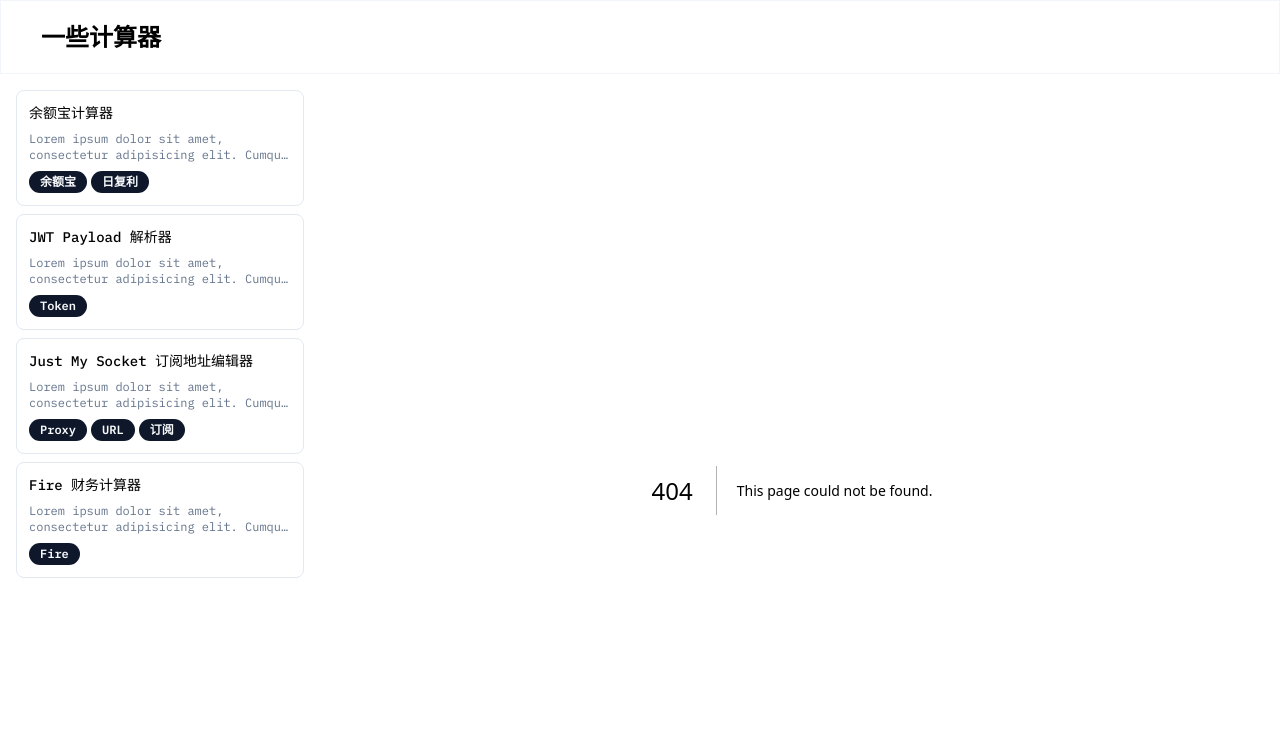
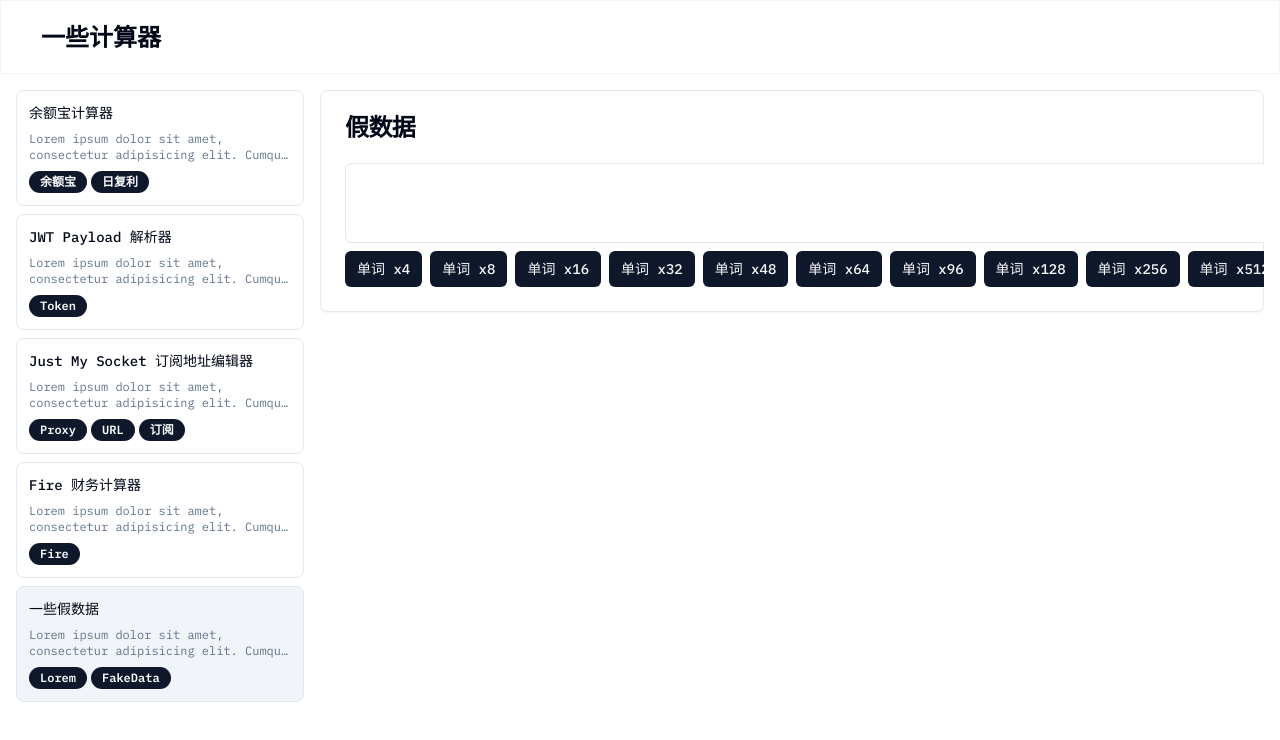
Before and after one commit to ygsgdbd/yixiejisuanqi, a Next.js app: page /fakeData in a window 1280 px wide. Before the commit this address had no page. Shown: the top 740 px of the page. Built offline with nearby package versions, Linux system fonts and the light colour scheme.

Commit message:
feat(all): 添加假数据模块

```diff
--- a/package.json
+++ b/package.json
@@ -9,6 +9,7 @@
     "lint": "next lint"
   },
   "dependencies": {
+    "@faker-js/faker": "^8.4.1",
     "@hookform/resolvers": "^3.9.0",
     "@radix-ui/react-checkbox": "^1.1.1",
     "@radix-ui/react-dialog": "^1.1.1",
@@ -24,11 +25,13 @@
     "lucide-react": "^0.414.0",
     "moment": "^2.30.1",
     "next": "14.2.5",
+    "next-themes": "^0.3.0",
     "react": "^18",
     "react-dom": "^18",
     "react-hook-form": "^7.52.1",
     "react-imask": "^7.6.1",
     "react-use": "^17.5.1",
+    "sonner": "^1.5.0",
     "tailwind-merge": "^2.4.0",
     "tailwindcss-animate": "^1.0.7",
     "zod": "^3.23.8"
--- /dev/null
+++ b/src/app/fakeData/FakeData.tsx
@@ -0,0 +1,24 @@
+"use client";
+
+import Text from "@/app/fakeData/Text";
+import {
+  Card,
+  CardContent,
+  CardHeader,
+  CardTitle,
+} from "@/shadcn/components/ui/card";
+
+export default function FakeData() {
+  return (
+    <Card>
+      <CardHeader>
+        <CardTitle>假数据</CardTitle>
+      </CardHeader>
+      <CardContent>
+        <div className={"grid gap-4"}>
+          <Text />
+        </div>
+      </CardContent>
+    </Card>
+  );
+}
--- /dev/null
+++ b/src/app/fakeData/Text.tsx
@@ -0,0 +1,48 @@
+import { fa, Faker, fakerZH_CN as faker, zh_CN } from "@faker-js/faker";
+import { useEffect, useMemo, useState } from "react";
+import { toast } from "sonner";
+
+import { Button } from "@/shadcn/components/ui/button";
+import { Textarea } from "@/shadcn/components/ui/textarea";
+import { fakeData } from "@/utils/fakeData";
+
+export default function Text() {
+  const fa = useMemo(
+    () =>
+      new Faker({
+        locale: [zh_CN],
+      }),
+    [],
+  );
+  const [str, setStr] = useState<string>("");
+
+  useEffect(() => {}, []);
+
+  return (
+    <div className={"grid gap-2"}>
+      <Textarea readOnly value={str} />
+      {str && (
+        <small className={"text-muted-foreground"}>
+          字符串长度: {str.length}
+        </small>
+      )}
+      <div className={"flex items-center gap-2"}>
+        {[4, 8, 16, 32, 48, 64, 96, 128, 256, 512, 1024].map((x) => (
+          <Button
+            key={x}
+            onClick={() => {
+              const newWords = fa.lorem.words(x);
+              setStr(newWords);
+              toast.success("复制成功", {
+                description: `字符串长度: ${newWords.length}`,
+              });
+            }}
+            size={"sm"}
+          >
+            单词 x{x}
+          </Button>
+        ))}
+      </div>
+    </div>
+  );
+}
--- /dev/null
+++ b/src/app/fakeData/page.tsx
@@ -0,0 +1,5 @@
+import FakeData from "@/app/fakeData/FakeData";
+
+export default function Page() {
+  return <FakeData />;
+}
--- a/src/app/jwtParser/JWTParser.tsx
+++ b/src/app/jwtParser/JWTParser.tsx
@@ -1,6 +1,4 @@
 "use client";
-
-import "moment/locale/zh-cn";
 
 import jose, { decodeJwt } from "jose";
 import { LinkIcon } from "lucide-react";
@@ -8,8 +6,6 @@ import moment from "moment";
 import Link from "next/link";
 import { useEffect, useMemo, useState } from "react";
 
-import DescriptionList from "@/components/DescriptionList";
-import { Button } from "@/shadcn/components/ui/button";
 import {
   Card,
   CardContent,
@@ -45,19 +41,6 @@ export default function JWTParser() {
       }
     }
   }, [jwt]);
-
-  useEffect(() => {
-    moment.locale("zh-CN");
-  }, []);
-
-  // const data = useMemo<IClaims[]>(() => {
-  //   return [
-  //     {
-  //       cla: "raw",
-  //       url: "原始数据",
-  //     },
-  //   ];
-  // }, []);
 
   return (
     <Card>
--- a/src/app/layout.tsx
+++ b/src/app/layout.tsx
@@ -8,6 +8,7 @@ import { useEffectOnce } from "react-use";
 
 import { cn } from "@/lib/utils";
 import { Button } from "@/shadcn/components/ui/button";
+import { Toaster } from "@/shadcn/components/ui/sonner";
 import Sidebar from "@/views/Sidebar";
 
 export const metadata: Metadata = {
@@ -50,6 +51,7 @@ export default function RootLayout({
             </div>
           </div>
         </div>
+        <Toaster position={"top-right"} />
       </body>
     </html>
   );
--- /dev/null
+++ b/src/shadcn/components/ui/sonner.tsx
@@ -0,0 +1,31 @@
+"use client"
+
+import { useTheme } from "next-themes"
+import { Toaster as Sonner } from "sonner"
+
+type ToasterProps = React.ComponentProps<typeof Sonner>
+
+const Toaster = ({ ...props }: ToasterProps) => {
+  const { theme = "system" } = useTheme()
+
+  return (
+    <Sonner
+      theme={theme as ToasterProps["theme"]}
+      className="toaster group"
+      toastOptions={{
+        classNames: {
+          toast:
+            "group toast group-[.toaster]:bg-background group-[.toaster]:text-foreground group-[.toaster]:border-border group-[.toaster]:shadow-lg",
+          description: "group-[.toast]:text-muted-foreground",
+          actionButton:
+            "group-[.toast]:bg-primary group-[.toast]:text-primary-foreground",
+          cancelButton:
+            "group-[.toast]:bg-muted group-[.toast]:text-muted-foreground",
+        },
+      }}
+      {...props}
+    />
+  )
+}
+
+export { Toaster }
--- /dev/null
+++ b/src/utils/fakeData.ts
@@ -0,0 +1,7 @@
+import { Faker, zh_CN } from "@faker-js/faker";
+
+export const fakeData = () => {
+  return new Faker({
+    locale: zh_CN,
+  });
+};
--- a/src/views/Sidebar/index.tsx
+++ b/src/views/Sidebar/index.tsx
@@ -43,6 +43,11 @@ export default function Sidebar() {
         link: "/fireJiSuan",
         tags: ["Fire"],
       },
+      {
+        title: "一些假数据",
+        link: "/fakeData",
+        tags: ["Lorem", "FakeData"],
+      },
     ];
   }, []);
 
```
Also changed, not shown: 1 other file (tests, documents, lock files or other folders).
